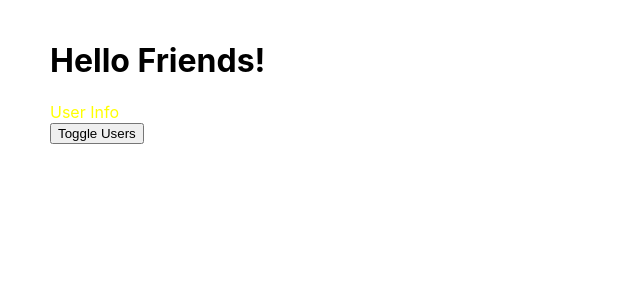
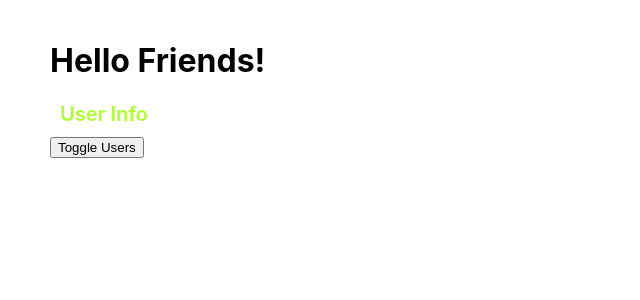
Before and after one commit to kanapka94/react-course, a React (Create React App) app: page / in a window 1280 px wide. Shown: the top 300 px of the page, without its empty margins (0-640 px from the left). Built offline with nearby package versions, Linux system fonts and the light colour scheme.

Commit message:
In love with styled-components

```diff
--- a/package.json
+++ b/package.json
@@ -31,5 +31,7 @@
       "last 1 safari version"
     ]
   },
-  "devDependencies": {}
+  "devDependencies": {
+    "styled-components": "^5.1.0"
+  }
 }
--- a/src/components/classes/UserInfo.js
+++ b/src/components/classes/UserInfo.js
@@ -1,5 +1,12 @@
 import React, { Component } from 'react'
+import styled from 'styled-components'
 
+const StyledUserInfo = styled.div`
+    margin: 10px;
+    color: greenyellow;
+    font-weight: 600;
+    font-size: 20px;
+`
 class UserInfo extends Component {
     state = {
         name: 'Adam'
@@ -10,10 +17,6 @@ class UserInfo extends Component {
     }
 
     render () {
-        const style = {
-            color: 'yellow'
-        }
-
         const classes = []
 
         if (this.props.bold) {
@@ -21,7 +24,9 @@ class UserInfo extends Component {
         }
 
         return (
-            <div style={ style } className={ classes.join(' ') }>User Info</div>
+            <StyledUserInfo>
+                User Info
+            </StyledUserInfo>
         )
     }
 }
```
Also changed, not shown: 1 other file (tests, documents, lock files or other folders).
